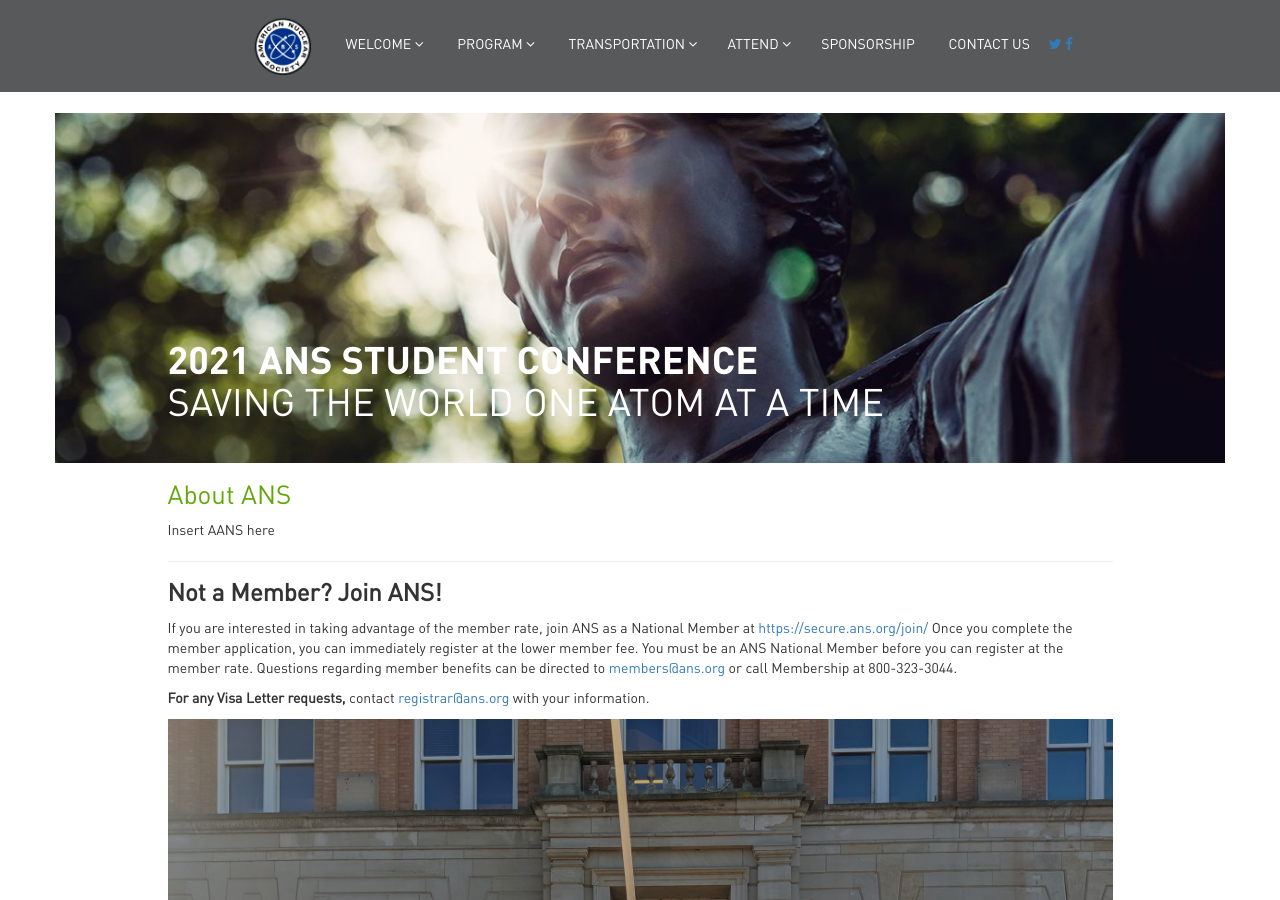
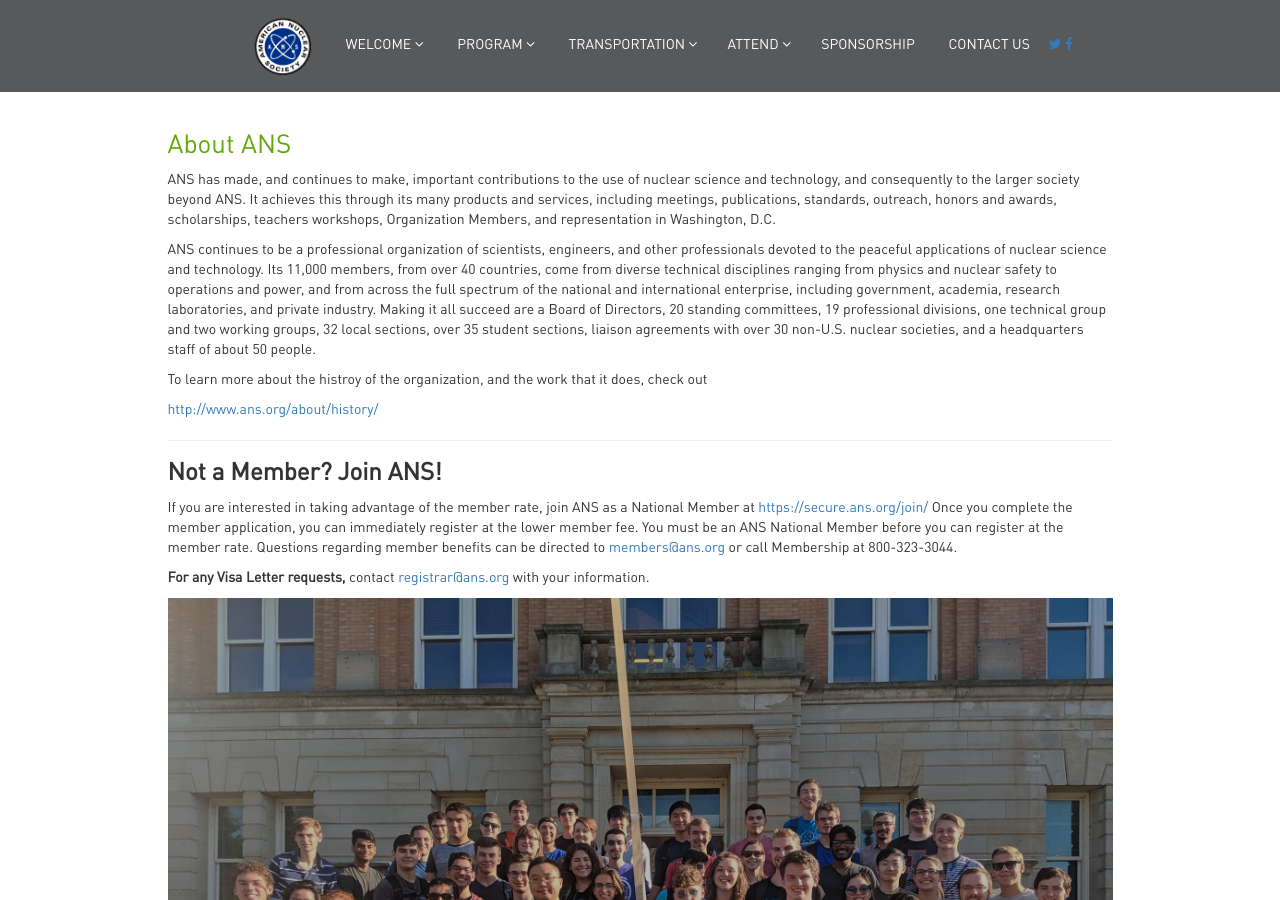
Before and after one commit to nsryan2/conference-build-here, a Jekyll site: the page built from about_ans.html, in a window 1280 px wide and 900 px high. Built offline with Jekyll 4.4.1, drawn with Linux system fonts in a browser that asks for light colours; nearby versions of some CDN libraries.

Commit message:
about ans insertion

```diff
--- a/about_ans.html
+++ b/about_ans.html
@@ -4,34 +4,56 @@ title: About ANS
 ---
 <div class="container">
     <div class="row">
-            <div class="col-md-5">
-            </div>
-        </div>
-    </div>
-    <div class="container">
-        <div class="row web-header">
-            <div class="col-md-12 col-md-offset-1 header-text">
-                <h1>2021 ANS Student Conference</h1>
-                <h2>Saving the World One Atom at a Time</h2>
-            </div>
-        </div>
-    </div>
-    <div class="container">
-        <div class="row">
         <div class="col-md-10 col-md-offset-1">
             <div class="content">
                 <h1>About ANS</h1>
-                    <p>Insert AANS here</p>
+                <p>ANS has made, and continues to make, important contributions to the use of nuclear science and
+                    technology,
+                    and consequently to the larger society beyond ANS. It achieves this through its many products
+                    and
+                    services,
+                    including meetings, publications, standards, outreach, honors and awards, scholarships, teachers
+                    workshops,
+                    Organization Members, and representation in Washington, D.C.</p>
+
+                <p>ANS continues to be a professional organization of scientists, engineers, and other professionals
+                    devoted
+                    to the peaceful applications of nuclear science and technology. Its 11,000 members, from over 40
+                    countries,
+                    come from diverse technical disciplines ranging from physics and nuclear safety to operations
+                    and
+                    power, and
+                    from across the full spectrum of the national and international enterprise, including
+                    government,
+                    academia,
+                    research laboratories, and private industry. Making it all succeed are a Board of Directors, 20
+                    standing
+                    committees, 19 professional divisions, one technical group and two working groups, 32 local
+                    sections, over
+                    35 student sections, liaison agreements with over 30 non-U.S. nuclear societies, and a
+                    headquarters
+                    staff of
+                    about 50 people.</p>
+                <p>To learn more about the histroy of the organization, and the work that it does, check out</p><a
+                    href="http://www.ans.org/about/history/">http://www.ans.org/about/history/</a>
                 <hr>
                 <h3><b>Not a Member? Join ANS!</b></h3>
-<p>If you are interested in taking advantage of the member rate, join ANS as a National Member at <a href="https://secure.ans.org/join/">https://secure.ans.org/join/</a> Once you complete the member application, you can immediately register at the lower member fee. You must be an ANS National Member before you can register at the member rate. Questions regarding member benefits can be directed to <a href="mailto:members@ans.org?">members@ans.org</a> or call Membership at 800-323-3044.</p>
-                    <p><b>For any Visa Letter requests,</b> contact <a href="mailto:registrar@ans.org?">registrar@ans.org</a> with your information.</p>
+                <p>If you are interested in taking advantage of the member rate, join ANS as a National Member at <a
+                        href="https://secure.ans.org/join/">https://secure.ans.org/join/</a> Once you complete the
+                    member application, you can immediately register at the lower member fee. You must be an ANS
+                    National Member before you can register at the member rate. Questions regarding member benefits can
+                    be directed to <a href="mailto:members@ans.org?">members@ans.org</a> or call Membership at
+                    800-323-3044.</p>
+                <p><b>For any Visa Letter requests,</b> contact <a
+                        href="mailto:registrar@ans.org?">registrar@ans.org</a> with your information.</p>
                 <img src="img/ans_uiuc_group.jpg" width="100%" alt="ANS Cook-out 2019" class="img-responsive">
             </div>
         </div>
     </div>
 </div>
 <script src="https://ajax.googleapis.com/ajax/libs/jquery/1.12.4/jquery.min.js"></script>
-    <script src="https://maxcdn.bootstrapcdn.com/bootstrap/3.3.7/js/bootstrap.min.js" integrity="sha384-Tc5IQib027qvyjSMfHjOMaLkfuWVxZxUPnCJA7l2mCWNIpG9mGCD8wGNIcPD7Txa" crossorigin="anonymous"></script>
+<script src="https://maxcdn.bootstrapcdn.com/bootstrap/3.3.7/js/bootstrap.min.js"
+    integrity="sha384-Tc5IQib027qvyjSMfHjOMaLkfuWVxZxUPnCJA7l2mCWNIpG9mGCD8wGNIcPD7Txa"
+    crossorigin="anonymous"></script>
 </body>
 <hr>
```
Lines whose indentation alone changed are shown as unchanged.
